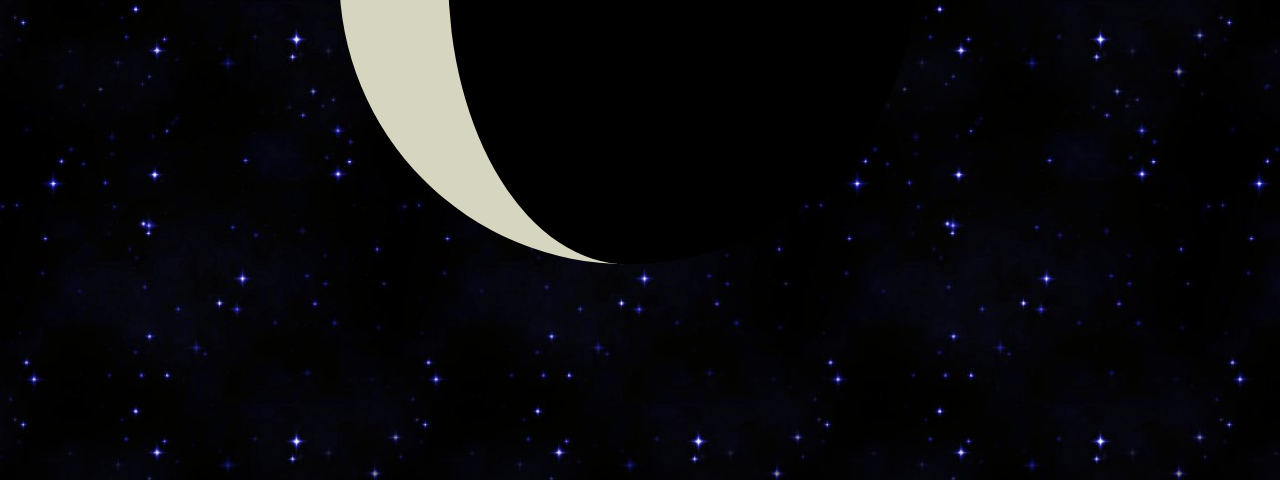
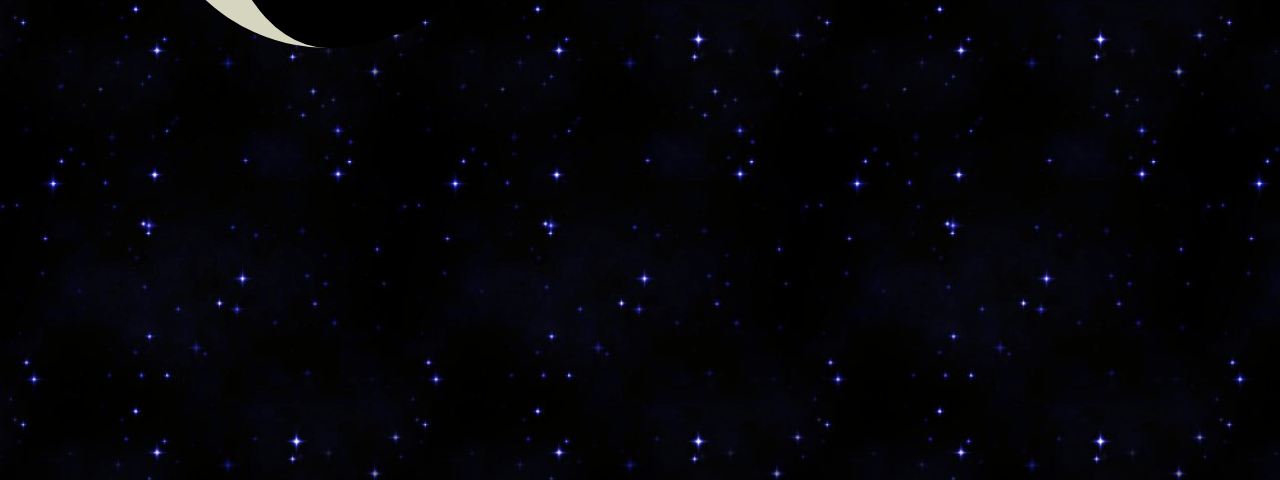
Before and after one commit to tingletech/moon-phase, a plain HTML site: page index.html in a window 1280 px wide. Shown: the part 320-800 px from the top of the page. Drawn offline with Linux system fonts and the light colour scheme.

Commit message:
Maybe this will work on iOS

```diff
--- a/index.html
+++ b/index.html
@@ -1,4 +1,6 @@
-<html manifest="cache.manifest">
+<!DOCTYPE html>
+<!-- http://dev.w3.org/html5/html-xhtml-author-guide/ -->
+<html xmlns="http://www.w3.org/1999/xhtml" lang="en" xml:lang="en" manifest="cache.manifest">
   <head>
     <title>Moon Phase</title>
     <style>
@@ -7,6 +9,7 @@
       body {
         background-color:black;
         background-image: url('background.jpg');
+        overflow: hidden;
       }
       /* #moon { margin-top: 3em; } */
     </style>
@@ -17,22 +20,20 @@
     <!-- meta name="viewport" content="user-scalable=no, width=device-width" / -->
   </head>
   <body>
-    <svg width="98%" height="98%" xmlns="http://www.w3.org/2000/svg" version="1.1">
-      <svg id="moon" viewBox="0 0 200 200"/>
-    </svg>
+    <svg id="moon" viewBox="0 0 200 200" xmlns="http://www.w3.org/2000/svg" version="1.1"/>
     <div id="riseset" style="position: absolute; top:0; left: 0; background: white; visibility:hidden; ">
       <table>
         <tr><td><span title="moonrise" id="moonrise"/></td><td title="moonrise">☽</td>
             <td><span title="moonset" id="moonset"/></td><td title="moonset">☾</td></tr>
         <tr><td><span title="sunrise" id="sunrise"/></td><td title="sunrise">☼</td>
             <td><span title="sunset" id="sunset"></td><td title="sunset">☀</td></tr>
-  <tr><td colspan="2"><span id="date"/></td><td><span id="mooncent"/></td><td><span id="zodiac"></td></tr>
+        <tr><td colspan="2"><span style="font-size: small;" id="date"/></td><td><span id="mooncent"/></td><td><span id="zodiac"></td></tr>
       </table>
     </div>
 
-    <a href="https://github.com/tingletech/moon-phase">
-      <img style="position: absolute; top: 0; right: 0; border: 0;"
-           src="https://s3.amazonaws.com/github/ribbons/forkme_right_white_ffffff.png"
+    <a href="https://github.com/tingletech/moon-phase"
+      style="position: absolute; top: 0; right: 0; border: 0;" >
+      <img src="https://s3.amazonaws.com/github/ribbons/forkme_right_white_ffffff.png"
         alt="Fork me on GitHub" >
     </a>
   </body>
--- a/moon-phase.js
+++ b/moon-phase.js
@@ -117,6 +117,8 @@ function phase_junk(phase) {
       back.setAttribute('d', "m100,0 a20,20 0 1,1 0,150 a20,20 0 1,1 0,-150");
       path.setAttribute('class', 'moon');
       path.setAttribute('d', d);
+      svg.setAttribute('height', window.screen.availHeight * 0.8);
+      svg.setAttribute('width', window.screen.availWidth * 0.8);
       svg.appendChild(back);
       svg.appendChild(path);
     } else if (supportsVML()) {
```
Lines whose indentation alone changed are shown as unchanged.
